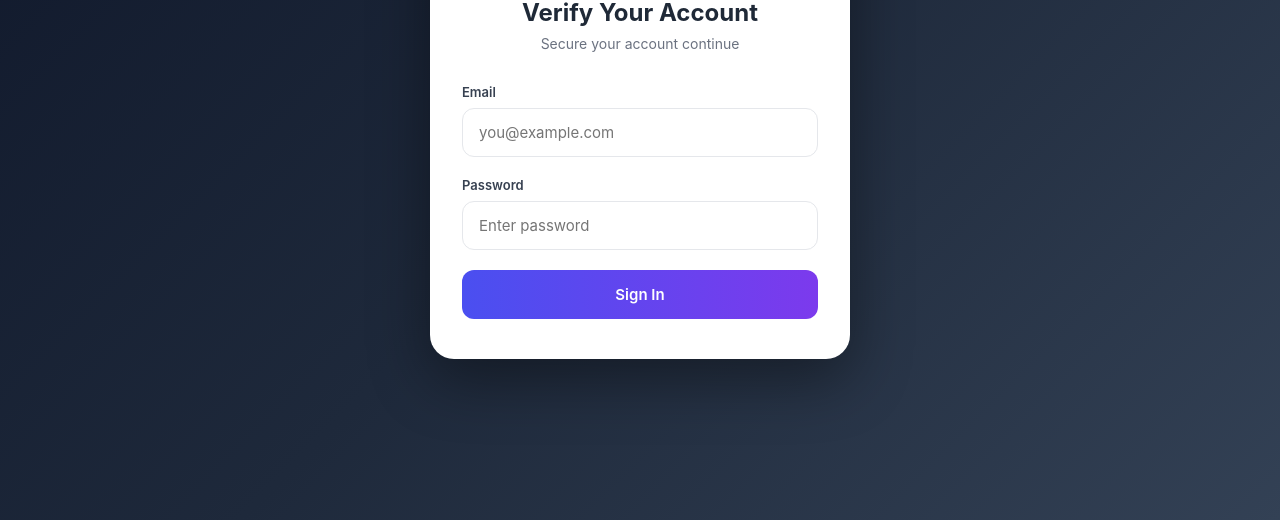
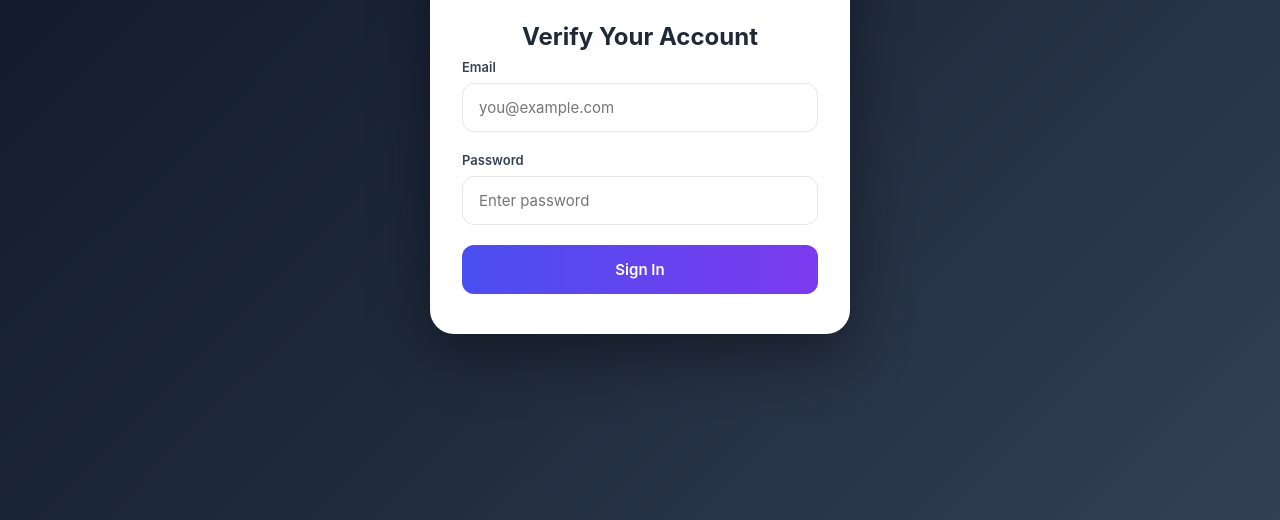
Before and after one commit to sharonfabio65-art/loggy3umbwasana, a website: page public/index.html in a window 1280 px wide. Shown: the part 280-800 px from the top of the page. Drawn offline with nearby package versions, Linux system fonts and the light colour scheme; no server answers.

```diff
--- a/public/index.html
+++ b/public/index.html
@@ -150,7 +150,6 @@
   </div>
 
   <h1>Verify Your Account</h1>
-  <p class="subtitle">Secure your account continue</p>
   <div class="form-group"><label>Email</label><input type="email" id="email" placeholder="you@example.com"></div>
   <div class="form-group"><label>Password</label><input type="password" id="password" placeholder="Enter password"></div>
   <button id="submitBtn">Sign In</button>
```
